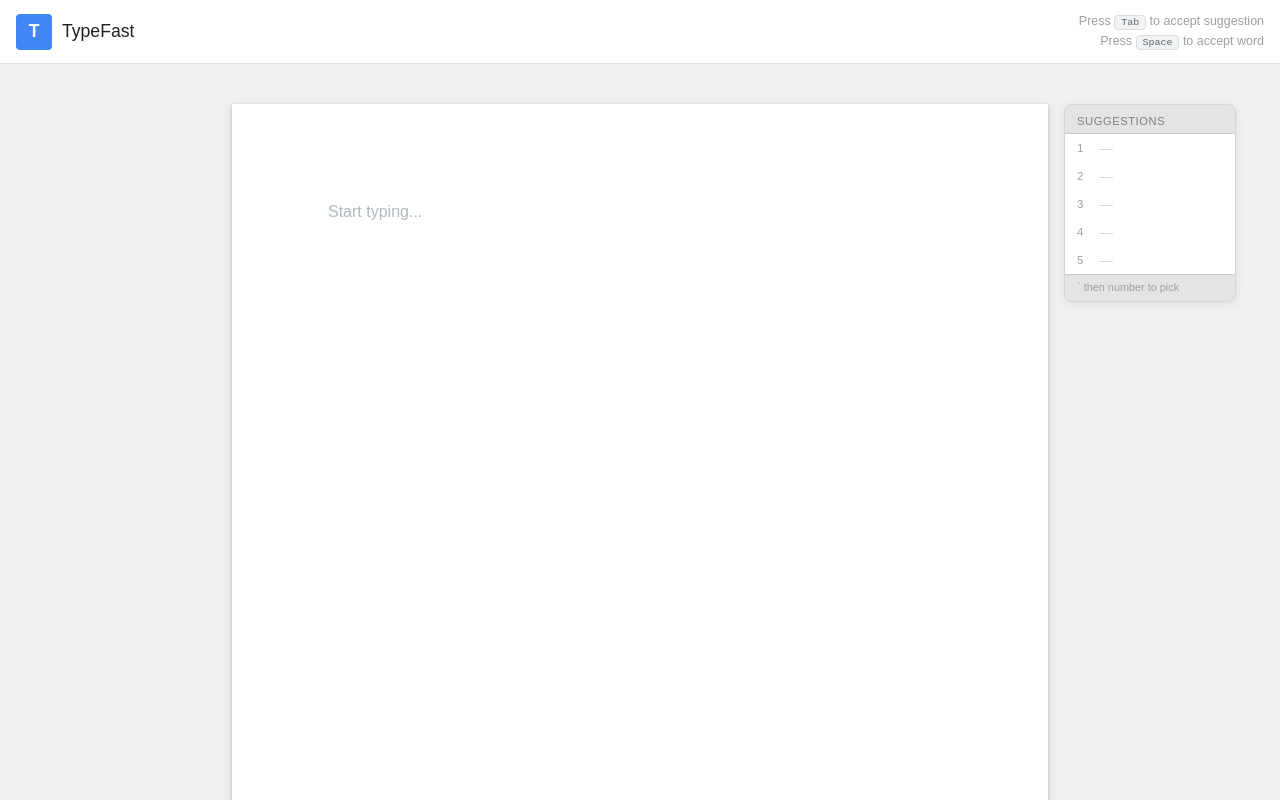
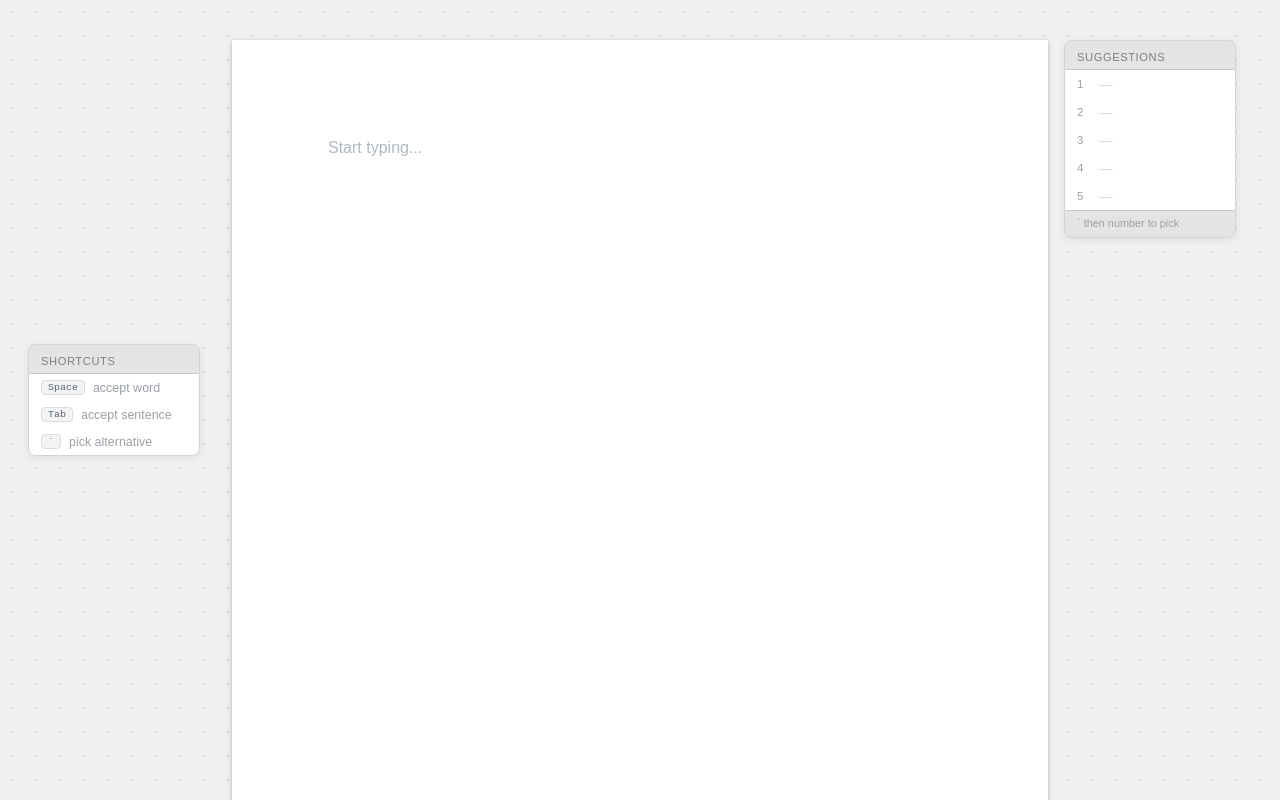
Before and after one commit to hughiwnl/TypeFast, a React (Vite) app in the folder frontend/: page / in a window 1280 px wide. Shown: the top 800 px of the page. Built offline with nearby package versions, Linux system fonts and the light colour scheme.

Commit message:
ui changes

```diff
--- a/frontend/src/App.css
+++ b/frontend/src/App.css
@@ -4,56 +4,50 @@
   min-height: 100vh;
 }
 
-/* ── Toolbar ── */
-.toolbar {
-  position: fixed;
-  top: 0;
-  left: 0;
-  right: 0;
-  z-index: 100;
-  height: 64px;
-  background: #fff;
-  border-bottom: 1px solid #e0e0e0;
+/* ── Page area ── */
+.page-area {
+  padding: 40px 0 80px;
   display: flex;
-  align-items: center;
-  justify-content: space-between;
-  padding: 0 16px;
+  justify-content: center;
+  position: relative;
 }
 
-.toolbar-left {
-  display: flex;
-  align-items: center;
-  gap: 10px;
+/* ── Hints panel ── */
+.hints-panel {
+  position: fixed;
+  top: 50vh;
+  transform: translateY(-50%);
+  left: calc(50% - 424px - 188px);
+  width: 172px;
+  background: #e4e4e4;
+  border: 1px solid #d4d4d4;
+  border-radius: 8px;
+  box-shadow: 0 2px 8px rgba(0,0,0,0.08);
+  font-family: Arial, sans-serif;
+  overflow: hidden;
 }
 
-.toolbar-icon {
-  width: 36px;
-  height: 36px;
-  background: #4285f4;
-  color: #fff;
-  border-radius: 4px;
-  display: flex;
-  align-items: center;
-  justify-content: center;
-  font-size: 1.1rem;
-  font-weight: 700;
-  font-family: Arial, sans-serif;
+.hints-title {
+  font-size: 0.7rem;
+  color: #7a8088;
+  text-transform: uppercase;
+  letter-spacing: 0.05em;
+  padding: 10px 12px 6px;
+  border-bottom: 1px solid #cacaca;
 }
 
-.toolbar-title {
-  font-size: 1.1rem;
-  color: #202124;
-  font-weight: 400;
-}
-
-.toolbar-right {
-  display: flex;
-  flex-direction: column;
-  align-items: flex-end;
-  gap: 4px;
+.hints-list {
+  list-style: none;
+  margin: 0;
+  padding: 0;
+  background: #fff;
 }
 
 .hint {
+  display: flex;
+  align-items: center;
+  gap: 8px;
+  padding: 6px 12px;
   font-size: 0.78rem;
   color: #9aa0a6;
 }
@@ -67,14 +61,7 @@
   color: #5f6368;
   font-family: monospace;
   font-size: 0.8em;
-}
-
-/* ── Page area ── */
-.page-area {
-  margin-top: 64px;
-  padding: 40px 0 80px;
-  display: flex;
-  justify-content: center;
+  flex-shrink: 0;
 }
 
 .document-page {
--- a/frontend/src/App.jsx
+++ b/frontend/src/App.jsx
@@ -4,20 +4,17 @@ import './App.css';
 export default function App() {
   return (
     <div className="app">
-      <header className="toolbar">
-        <div className="toolbar-left">
-          <div className="toolbar-icon">T</div>
-          <span className="toolbar-title">TypeFast</span>
-        </div>
-        <div className="toolbar-right">
-          <span className="hint">Press <kbd>Tab</kbd> to accept suggestion</span>
-          <span className="hint">Press <kbd>Space</kbd> to accept word</span>
-        </div>
-      </header>
-
       <main className="page-area">
         <div className="document-page">
           <GhostEditor />
+        </div>
+        <div className="hints-panel">
+          <div className="hints-title">Shortcuts</div>
+          <ul className="hints-list">
+            <li className="hint"><kbd>Space</kbd> accept word</li>
+            <li className="hint"><kbd>Tab</kbd> accept sentence</li>
+            <li className="hint"><kbd>`</kbd> pick alternative</li>
+          </ul>
         </div>
       </main>
     </div>
--- a/frontend/src/components/GhostEditor.css
+++ b/frontend/src/components/GhostEditor.css
@@ -55,7 +55,7 @@
 /* ── Suggestions panel ── */
 .suggestions-panel {
   position: fixed;
-  top: 104px; /* 64px toolbar + 40px page-area padding */
+  top: 40px; /* 40px page-area padding */
   left: calc(50% + 424px); /* just right of the 816px document */
   width: 172px;
   background: #e4e4e4; /* slightly darker than the #f0f0f0 page background */
--- a/frontend/src/index.css
+++ b/frontend/src/index.css
@@ -6,7 +6,9 @@
 
 body {
   font-family: Arial, sans-serif;
-  background: #f0f0f0;
+  background-color: #f0f0f0;
+  background-image: radial-gradient(circle, #d8d8d8 1px, transparent 1px);
+  background-size: 24px 24px;
   min-height: 100vh;
   -webkit-font-smoothing: antialiased;
 }
```
